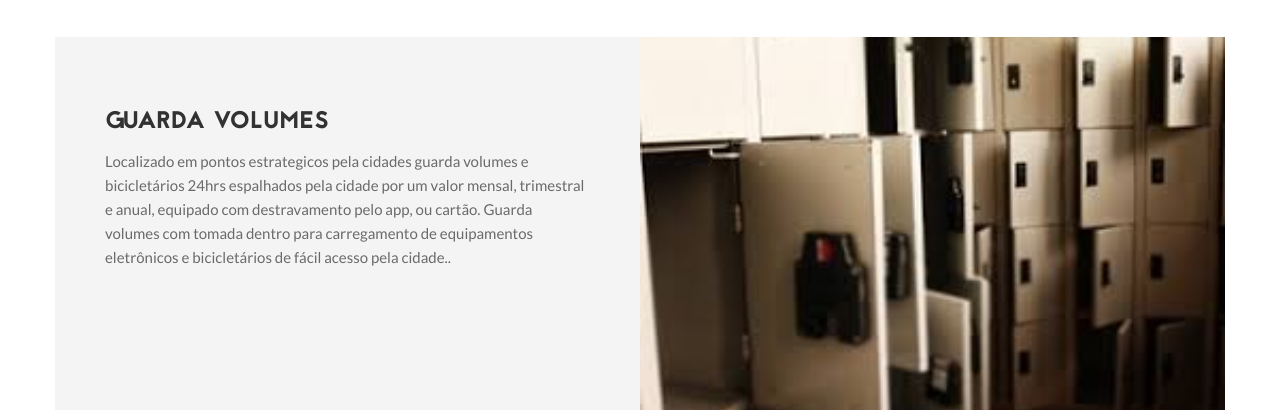
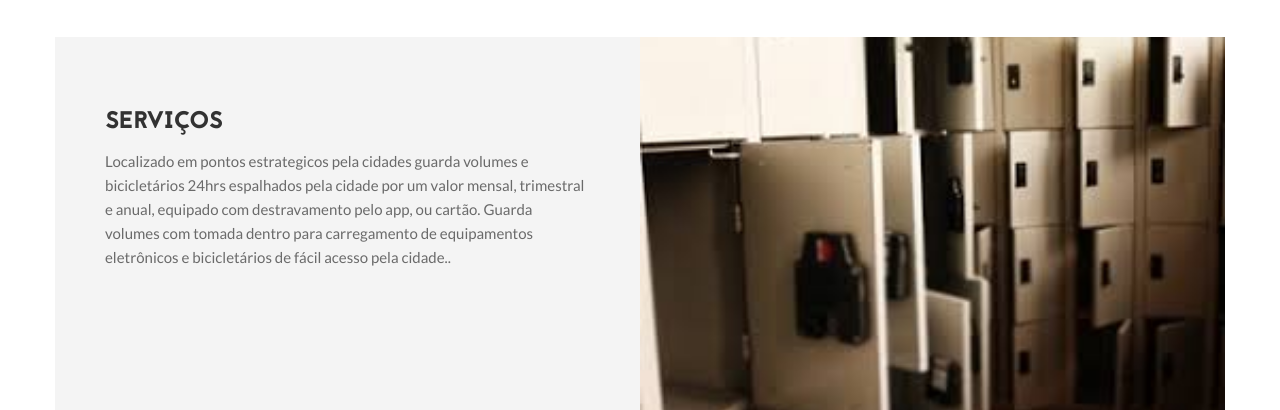
Before and after one commit to JhonnyLin/Bag_Containr, a Django app: page /about2.html/ in a window 1280 px wide. Shown: the part 521-931 px from the top of the page. Run offline with Django 3.2, Linux system fonts and the light colour scheme.

Commit message:
Alterando textos

```diff
--- a/website/templates/about2.html
+++ b/website/templates/about2.html
@@ -74,7 +74,7 @@
 
 			<div class="row about-wrapper-top">
 				<div class="col-md-6 ts-padding about-message">
-					<h3>Guarda Volumes</h3>
+					<h3>Serviços</h3>
 
 					<p>Localizado em pontos estrategicos pela cidades guarda volumes e bicicletários 24hrs espalhados pela cidade por um valor mensal, trimestral e anual,
 						equipado com destravamento pelo app, ou cartão. Guarda volumes com tomada dentro para carregamento de
--- a/website/templates/pricing.html
+++ b/website/templates/pricing.html
@@ -98,7 +98,7 @@
 				<!-- plan start -->
 				<div class="col-md-4 col-sm-6 wow fadeInUp" data-wow-delay="1.4s">
 				    <div class="plan text-center featured">
-				        <span class="plan-name">Profissional <small>Anual</small></span>
+				        <span class="plan-name">Premium <small>Anual</small></span>
 				        <p class="plan-price"><sup class="currency">R$</sup><strong>149</strong><sub>.99</sub></p>
 				        <ul class="list-unstyled">
 								<li>Acesso ao serviço de bike e pertences</li>
```
